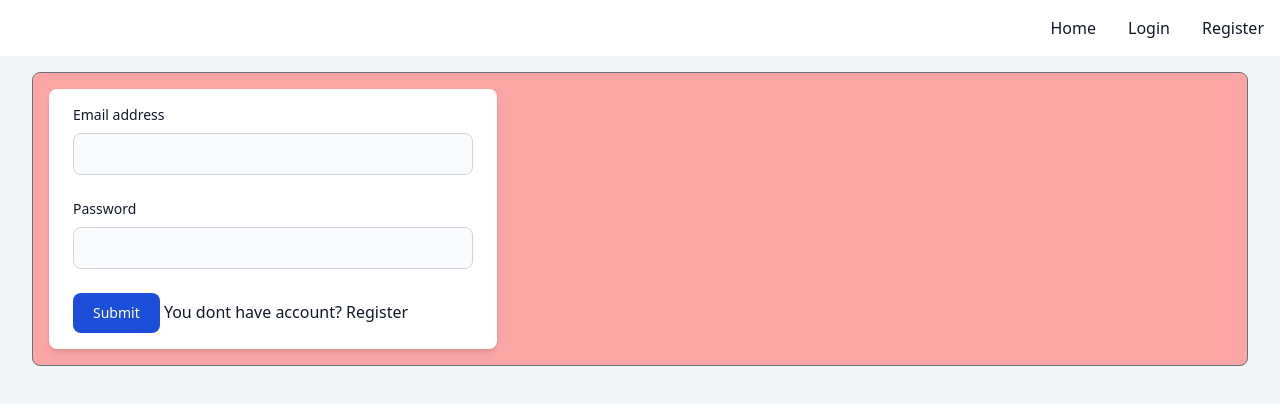
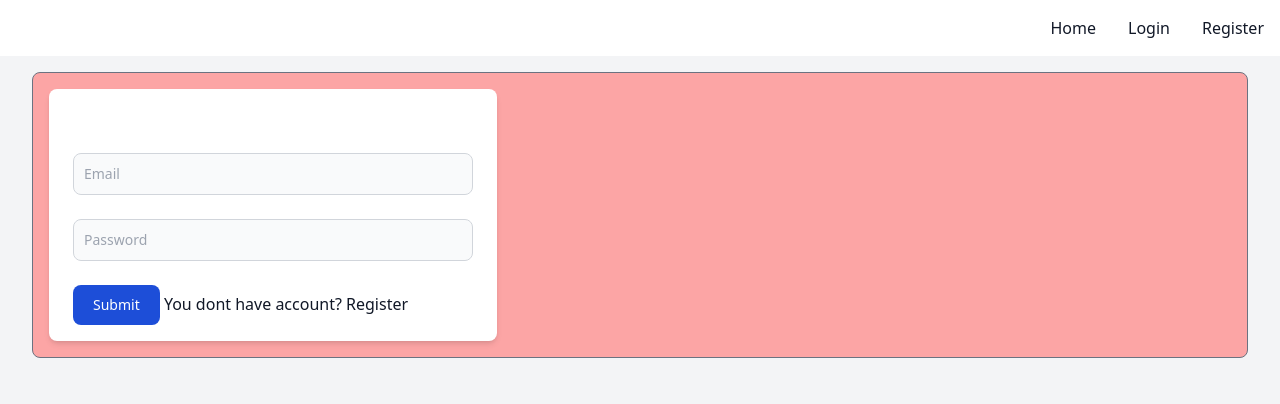
Before and after one commit to JunjungHasudungan/MyBookVue, a Vue app: page /login in a window 1280 px wide. Shown: the top 404 px of the page. Built offline with nearby package versions, Linux system fonts and the light colour scheme.

Commit message:
fix in register getToken

```diff
--- a/index.html
+++ b/index.html
@@ -4,7 +4,7 @@
     <meta charset="UTF-8" />
     <link rel="icon" type="image/svg+xml" href="/vite.svg" />
     <meta name="viewport" content="width=device-width, initial-scale=1.0" />
-    <title>Vite + Vue</title>
+    <title>MyBook</title>
   </head>
   <body class="font-sans text-gray-900 antialiased">
     <div class="min-h-screen flex flex-col  pt-6 sm:pt-0 bg-gray-100">
--- a/src/components/Login.vue
+++ b/src/components/Login.vue
@@ -27,35 +27,32 @@
     <div class="border-lg border-gray-900 mt-2 p-2 px-8 py-2">
         <div class="px-4 py-4 justify-center items-center  bg-red-300  rounded-lg border border-gray-500 p-2 ">
             <div class="w-full sm:max-w-md mt-auto px-6 py-4 bg-white dark:bg-gray-800 shadow-md overflow-hidden sm:rounded-lg">
+                <div id="title" class="w-full p-8 px-py mb-2 px-2 py-2 justify-items-center">
+                    <h1 class="w-full font-bold text-white item-center text-center">Form Login</h1>
+                </div>
                 <form   @submit.prevent="handleLogin()"
                         class="justify-center sm:justify-center items-center">
                     <div class="mb-6">
-                        <label  for="email"
-                                class="block mb-2 text-sm font-medium text-gray-900 dark:text-white">
-                                Email address
-                        </label>
                         <input  type="email"
                                 id="email"
                                 v-model="form.email"
                                 class="bg-gray-50 border border-gray-300 text-gray-900 text-sm rounded-lg focus:ring-blue-500 focus:border-blue-500 block w-full p-2.5 dark:bg-gray-700 dark:border-gray-600 dark:placeholder-gray-400 dark:text-white dark:focus:ring-blue-500 dark:focus:border-blue-500"
+                                placeholder="Email"
                                 required>
                     </div>
                     <div class="mb-6">
-                        <label  for="password"
-                                class="block mb-2 text-sm font-medium text-gray-900 dark:text-white">
-                                Password
-                        </label>
                         <input  type="password"
                                 id="password"
                                 class="bg-gray-50 border border-gray-300 text-gray-900 text-sm rounded-lg focus:ring-blue-500 focus:border-blue-500 block w-full p-2.5 dark:bg-gray-700 dark:border-gray-600 dark:placeholder-gray-400 dark:text-white dark:focus:ring-blue-500 dark:focus:border-blue-500"
                                 v-model="form.password"
+                                placeholder="Password"
                                 required>
                     </div>
-                    <button type="submit"
-                            class="text-white bg-blue-700 hover:bg-blue-800 focus:ring-4 focus:outline-none focus:ring-blue-300 font-medium rounded-lg text-sm w-full sm:w-auto px-5 py-2.5 text-center dark:bg-blue-600 dark:hover:bg-blue-700 dark:focus:ring-blue-800">
-                            Submit
-                    </button>
-                    <router-link to="/register"> You dont have account? Register</router-link>
+                        <button type="submit"
+                                class="text-white justify-items-center bg-blue-700 hover:bg-blue-800 focus:ring-4 focus:outline-none focus:ring-blue-300 font-medium rounded-lg text-sm w-full sm:w-auto px-5 py-2.5 text-center dark:bg-blue-600 dark:hover:bg-blue-700 dark:focus:ring-blue-800">
+                                Submit
+                        </button>
+                        <router-link to="/register"> You dont have account? Register</router-link>
                 </form>
             </div>
         </div>
--- a/src/components/Register.vue
+++ b/src/components/Register.vue
@@ -3,7 +3,7 @@
     import { ref } from "vue";
     import { useRouter } from 'vue-router';
 
-    const router = useRouter();
+    const route = useRouter();
 
     const form = ref({
         name: '',
@@ -12,7 +12,15 @@
         password_confirmation: ''
     })
 
+    // create some function to handle cookies
+    const getToken = async () => {
+        await axios.get('/sanctum/csrf-cookie');
+    }
+
     const handleRegister = async () => {
+        //  call getToken
+        await getToken();
+
         await axios.post('/register', {
             name: form.value.name,
             email: form.value.email,
@@ -20,19 +28,19 @@
             password_confirmation: form.value.password_confirmation,
         });
 
-        router.push("/");
+        route.push("/");
     }
-
+// password
 </script>
 
 <template>
     <div class="border-lg border-gray-900 mt-2 p-2 px-8 py-2">
         <div class="px-4 py-4 justify-center items-center  bg-red-300  rounded-lg border border-gray-500 p-2 ">
             <div class="w-full sm:max-w-md mt-auto px-6 py-4 bg-white dark:bg-gray-800 shadow-md overflow-hidden sm:rounded-lg">
-                <div id="title" class="w-full p-8 px-py mb-2 px-2 py-2 justify-items-center">
+                <div id="title" class="w-full px-py mb-2 px-2 py-2 justify-items-center">
                     <h1 class="w-full font-bold text-white item-center text-center">Form Register</h1>
                 </div>
-                <form   @submit.prevent="handleRegister"
+                <form   @submit.prevent="handleRegister()"
                         class="justify-center sm:justify-center items-center">
                     <div class="mb-6">
                         <input  type="text"
@@ -63,7 +71,7 @@
                     <div class="mb-6">
                         <input type="password"
                                 id="confirm_password"
-                                v-model="form.pasword_confirmation"
+                                v-model="form.password_confirmation"
                                 class="bg-gray-50 border border-gray-300 text-gray-900 text-sm rounded-lg focus:ring-blue-500 focus:border-blue-500 block w-full p-2.5 dark:bg-gray-700 dark:border-gray-600 dark:placeholder-gray-400 dark:text-white dark:focus:ring-blue-500 dark:focus:border-blue-500"
                                 placeholder="Password Confirmation"
                                 required>
```
